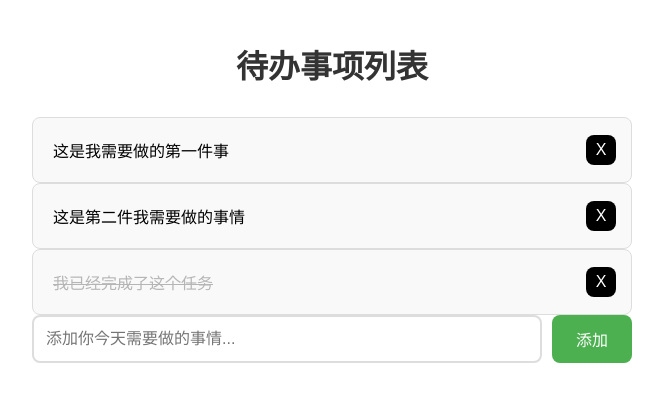
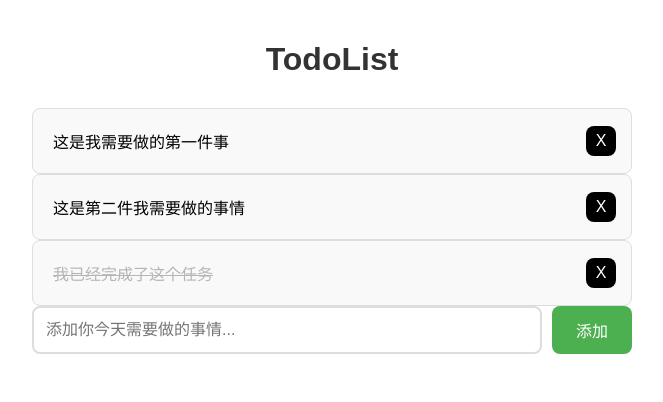
Before and after one commit to SULE-SU/day-todo, a React (Create React App) app: page / in a window 1280 px wide. Shown: the top 402 px of the page, without its empty margins (308-971 px from the left). Built offline with nearby package versions, Linux system fonts and the light colour scheme.

Commit message:
refactor : add router manage

```diff
--- a/package.json
+++ b/package.json
@@ -9,6 +9,7 @@
     "@testing-library/user-event": "^13.5.0",
     "react": "^19.1.1",
     "react-dom": "^19.1.1",
+    "react-router": "^7.9.1",
     "react-scripts": "5.0.1",
     "web-vitals": "^2.1.4"
   },
--- a/src/App.js
+++ b/src/App.js
@@ -3,7 +3,14 @@ import "./App.css"
 import {todoReducer} from "./reducer/TodoReducer";
 import {TodoContext} from "./contexts/TodoContext";
 import {TodoList} from "./components/TodoList";
+import {createBrowserRouter, RouterProvider} from "react-router";
 
+const routes= createBrowserRouter([
+    {
+        path: "/",
+        element: <TodoList />,
+    },
+]);
 
 export const initState = [
     {id: 1, text: "这是我需要做的第一件事", done: false},
@@ -16,8 +23,7 @@ function App() {
     return (
         <div className="app">
             <TodoContext.Provider value={{state, dispatch}}>
-                <h1>待办事项列表</h1>
-                <TodoList />
+                <RouterProvider router={routes} />
             </TodoContext.Provider>
         </div>
     );
--- a/src/components/TodoList.js
+++ b/src/components/TodoList.js
@@ -3,6 +3,7 @@ import {TodoGenerator} from "./TodoGenerator";
 
 export function TodoList() {
     return <div className="todo-list-container">
+        <h1>TodoList</h1>
         <TodoGroup />
         <TodoGenerator />
     </div>
```
Also changed, not shown: 1 other file (tests, documents, lock files or other folders).
